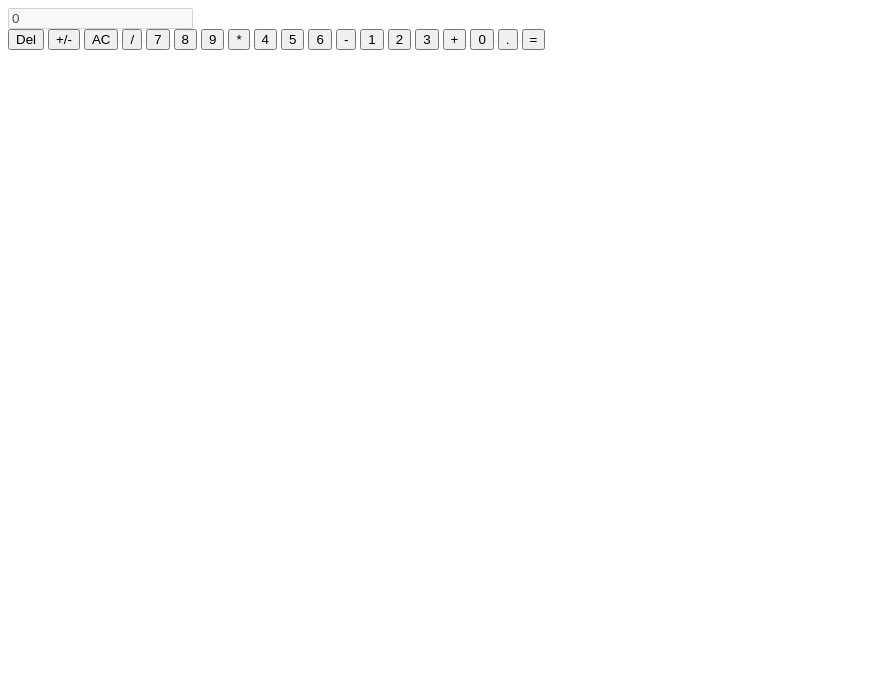
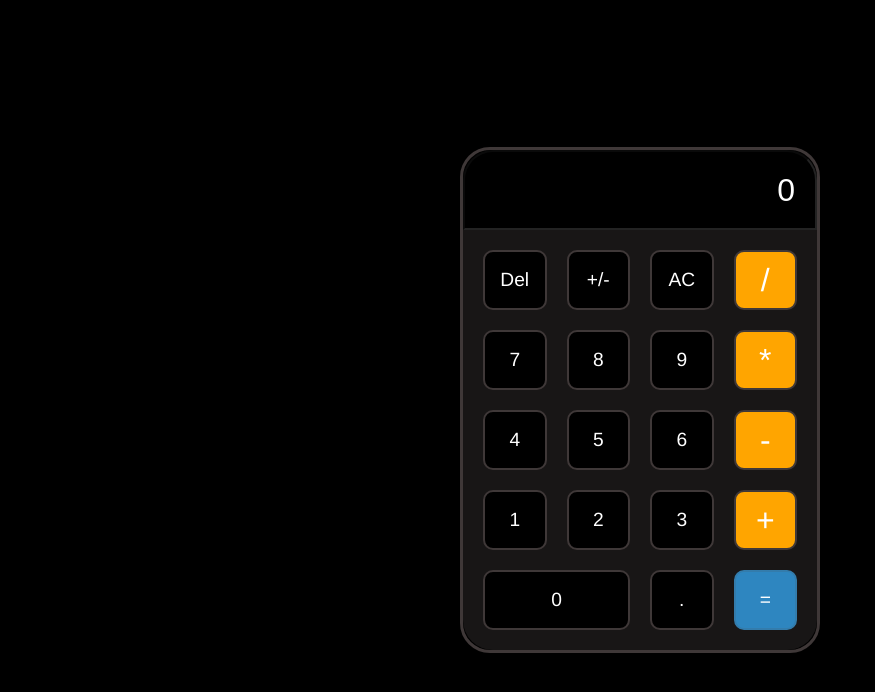
Before and after one commit to LeapHamilton/calculator, a plain HTML site: page index.html in a window 1280 px wide. Shown: the whole page, without its empty margins (0-875 px from the left). Drawn offline with Linux system fonts and the light colour scheme.

Commit message:
finished css styles

```diff
--- a/index.html
+++ b/index.html
@@ -4,7 +4,8 @@
     <meta charset="UTF-8">
     <meta http-equiv="X-UA-Compatible" content="IE=edge">
     <meta name="viewport" content="width=device-width, initial-scale=1.0">
-    <title>Document</title>
+    <title>Calculator</title>
+    <link rel="stylesheet" href="styles.css">
 </head>
 <body>
     <div class="calculator">
@@ -32,9 +33,9 @@
             <button type="button" value="3">3</button>
             <button type="button" class="operator" value="+">+</button>
 
-            <button type="button" value="0">0</button>
+            <button type="button" class="zero" value="0">0</button>
             <button type="button" class="function" value="decimal">.</button>
-            <button type="button" class="operator" value="=">=</button>
+            <button type="button" class="equal-sign" value="=">=</button>
 
 
 
--- a/styles.css
+++ b/styles.css
@@ -0,0 +1,73 @@
+html {
+    font-size: 40%;
+    box-sizing: border-box;
+    display:flex;
+    justify-content: center;
+    align-items: center;
+    height: 100vh;
+    background-color: black; ;
+  }
+
+
+  *, *::before, *::after {
+    margin: 0;
+    padding: 0;
+    box-sizing: inherit;
+  }
+
+.calculator {
+    max-width: 360px;
+border: 3px solid rgb(63, 56, 56);
+border-radius: 30px;
+}
+
+.calculator-screen {
+    width:100%;
+    height: 80px;
+    border-top-left-radius: 30px;
+    border-top-right-radius: 30px;
+    background-color: black;
+    color: white;
+    font-size: 5rem;
+    text-align: right;
+    padding-right: 20px;
+    padding-left: 10px;
+}
+
+button {
+    font-family:'Franklin Gothic Medium', 'Arial Narrow', Arial, sans-serif;
+    height: 60px;
+    font-size: 3rem;
+    border-radius: 10px;
+    border: 2px solid rgb(63, 56, 56);
+    background-color: black;
+    color:  white;
+}
+
+button:hover {
+    background-color: rgb(63, 56, 56);
+  }
+
+.operator {
+    background-color: orange;
+    font-size: 5rem;
+}
+.zero {
+    grid-column: span 2;
+}
+
+.equal-sign {
+    background-color: #2e86c0;
+    border-color: #337cac;
+    color: #fff;
+}
+
+.calculator-keys {
+    display: grid;
+    grid-template-columns: 1fr 1fr 1fr 1fr;
+    grid-gap: 20px;
+    padding: 20px;
+    background-color: rgb(24, 22, 22);
+    border-bottom-left-radius: 30px;
+    border-bottom-right-radius: 30px;
+  }
```
